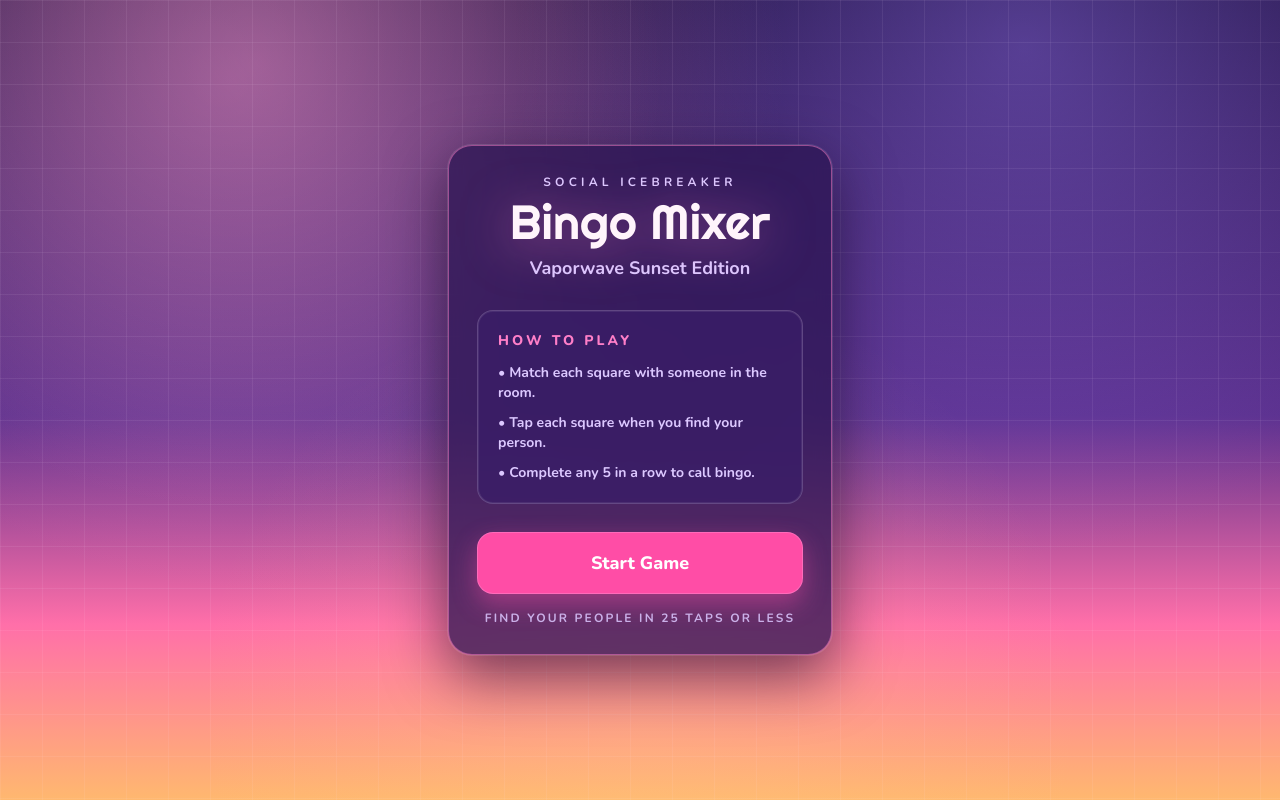
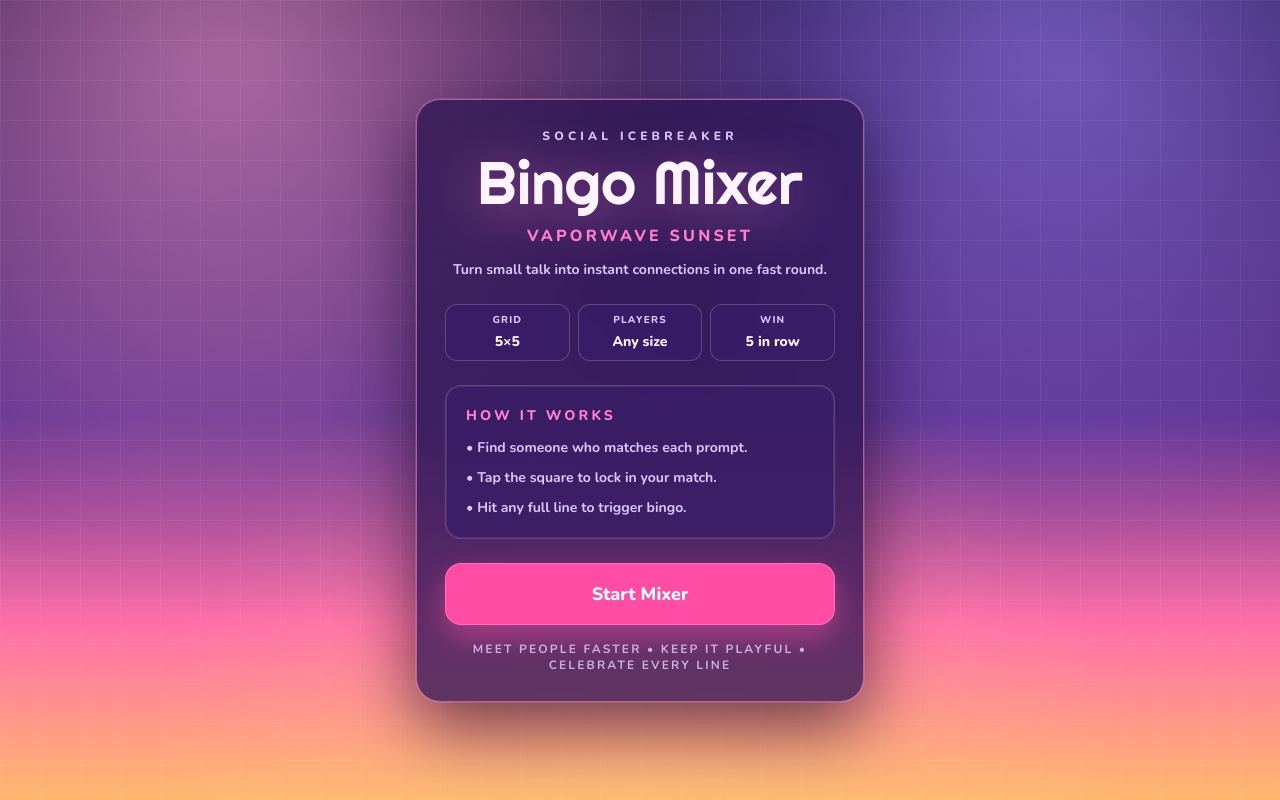
Before and after one commit to BumpingBrains9/my-awesome-soc-ops, a React (Vite) app: page / in a window 1280 px wide. Built offline with nearby package versions, Linux system fonts and the light colour scheme.

Commit message:
Revamp StartScreen component with enhanced visuals and updated gameplay instructions for Bingo Mixer

```diff
--- a/src/components/StartScreen.tsx
+++ b/src/components/StartScreen.tsx
@@ -5,40 +5,66 @@ interface StartScreenProps {
 export function StartScreen({ onStart }: StartScreenProps) {
   return (
     <div className="relative flex min-h-full items-center justify-center overflow-hidden px-5 py-8">
-      <div className="pointer-events-none absolute inset-0 bg-[radial-gradient(circle_at_50%_90%,#ffd28a2f_0%,transparent_46%),radial-gradient(circle_at_18%_10%,#ff9ad647_0%,transparent_34%)]" />
-      <div className="pointer-events-none absolute inset-0 opacity-60 bg-[linear-gradient(var(--vapor-grid)_1px,transparent_1px),linear-gradient(90deg,var(--vapor-grid)_1px,transparent_1px)] bg-[size:42px_42px]" />
+      <div className="pointer-events-none absolute inset-0 bg-[radial-gradient(circle_at_50%_100%,#ffd28a38_0%,transparent_48%),radial-gradient(circle_at_15%_8%,#ff9ad659_0%,transparent_36%),radial-gradient(circle_at_85%_8%,#9f84ff59_0%,transparent_34%)]" />
+      <div className="pointer-events-none absolute inset-0 opacity-55 bg-[linear-gradient(var(--vapor-grid)_1px,transparent_1px),linear-gradient(90deg,var(--vapor-grid)_1px,transparent_1px)] bg-[size:40px_40px]" />
 
-      <div className="relative w-full max-w-sm rounded-3xl border border-accent-light/50 bg-surface/75 p-7 text-center shadow-[0_0_0_1px_#ffffff1f,0_20px_60px_#12051f9c] backdrop-blur-sm">
-        <p className="mb-2 text-xs font-bold uppercase tracking-[0.35em] text-ink-muted">
-          Social Icebreaker
-        </p>
-        <h1 className="font-display text-5xl text-ink drop-shadow-[0_6px_24px_#ff7fc880]">
-          Bingo Mixer
-        </h1>
-        <p className="mt-2 text-lg font-bold text-ink-muted">
-          Vaporwave Sunset Edition
-        </p>
+      <div className="relative w-full max-w-md rounded-3xl border border-accent-light/60 bg-surface/75 p-6 shadow-[0_0_0_1px_#ffffff1c,0_24px_70px_#10041f9f] backdrop-blur-sm sm:p-7">
+        <div className="text-center">
+          <p className="mb-2 text-xs font-extrabold uppercase tracking-[0.35em] text-ink-muted">
+            Social Icebreaker
+          </p>
+          <h1 className="font-display text-5xl leading-none text-ink drop-shadow-[0_8px_26px_#ff7fc880] sm:text-6xl">
+            Bingo Mixer
+          </h1>
+          <p className="mt-3 text-base font-extrabold uppercase tracking-[0.2em] text-accent-light">
+            Vaporwave Sunset
+          </p>
+          <p className="mt-3 text-sm font-bold text-ink-muted">
+            Turn small talk into instant connections in one fast round.
+          </p>
+        </div>
 
-        <div className="mt-7 rounded-2xl border border-ink/20 bg-surface-elevated/80 p-5 text-left shadow-[inset_0_0_0_1px_#ffffff14]">
+        <div className="mt-6 grid grid-cols-3 gap-2">
+          <div className="rounded-xl border border-ink/20 bg-surface-elevated/85 px-3 py-2 text-center">
+            <p className="text-[10px] font-extrabold uppercase tracking-[0.12em] text-ink-muted">
+              Grid
+            </p>
+            <p className="mt-1 text-sm font-extrabold text-ink">5×5</p>
+          </div>
+          <div className="rounded-xl border border-ink/20 bg-surface-elevated/85 px-3 py-2 text-center">
+            <p className="text-[10px] font-extrabold uppercase tracking-[0.12em] text-ink-muted">
+              Players
+            </p>
+            <p className="mt-1 text-sm font-extrabold text-ink">Any size</p>
+          </div>
+          <div className="rounded-xl border border-ink/20 bg-surface-elevated/85 px-3 py-2 text-center">
+            <p className="text-[10px] font-extrabold uppercase tracking-[0.12em] text-ink-muted">
+              Win
+            </p>
+            <p className="mt-1 text-sm font-extrabold text-ink">5 in row</p>
+          </div>
+        </div>
+
+        <div className="mt-6 rounded-2xl border border-ink/20 bg-surface-elevated/80 p-5 text-left shadow-[inset_0_0_0_1px_#ffffff14]">
           <h2 className="mb-3 text-sm font-extrabold uppercase tracking-[0.22em] text-accent-light">
-            How to Play
+            How It Works
           </h2>
           <ul className="space-y-2.5 text-sm font-bold text-ink-muted">
-            <li>• Match each square with someone in the room.</li>
-            <li>• Tap each square when you find your person.</li>
-            <li>• Complete any 5 in a row to call bingo.</li>
+            <li>• Find someone who matches each prompt.</li>
+            <li>• Tap the square to lock in your match.</li>
+            <li>• Hit any full line to trigger bingo.</li>
           </ul>
         </div>
 
         <button
           onClick={onStart}
-          className="mt-7 w-full rounded-2xl border border-accent-light/60 bg-accent px-8 py-4 text-lg font-extrabold text-white shadow-[0_10px_24px_#ff4da66e] transition-all duration-150 active:scale-[0.99] active:bg-accent-light"
+          className="mt-6 w-full rounded-2xl border border-accent-light/70 bg-accent px-8 py-4 text-lg font-extrabold text-white shadow-[0_12px_28px_#ff4da67d] transition-all duration-150 active:scale-[0.99] active:bg-accent-light"
         >
-          Start Game
+          Start Mixer
         </button>
 
-        <p className="mt-4 text-xs font-bold uppercase tracking-[0.18em] text-ink-muted/85">
-          Find your people in 25 taps or less
+        <p className="mt-4 text-center text-xs font-bold uppercase tracking-[0.18em] text-ink-muted/85">
+          Meet people faster • Keep it playful • Celebrate every line
         </p>
       </div>
     </div>
```
